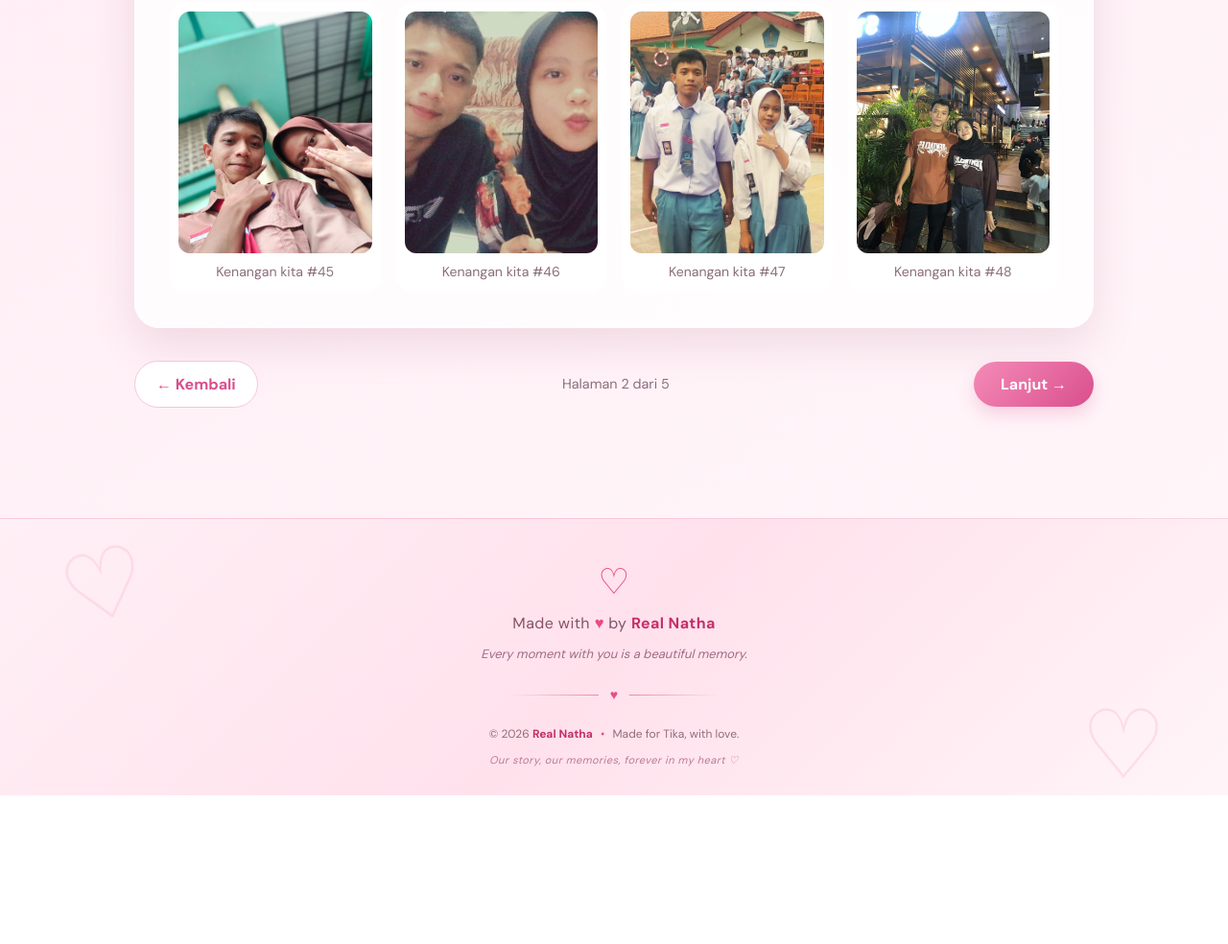
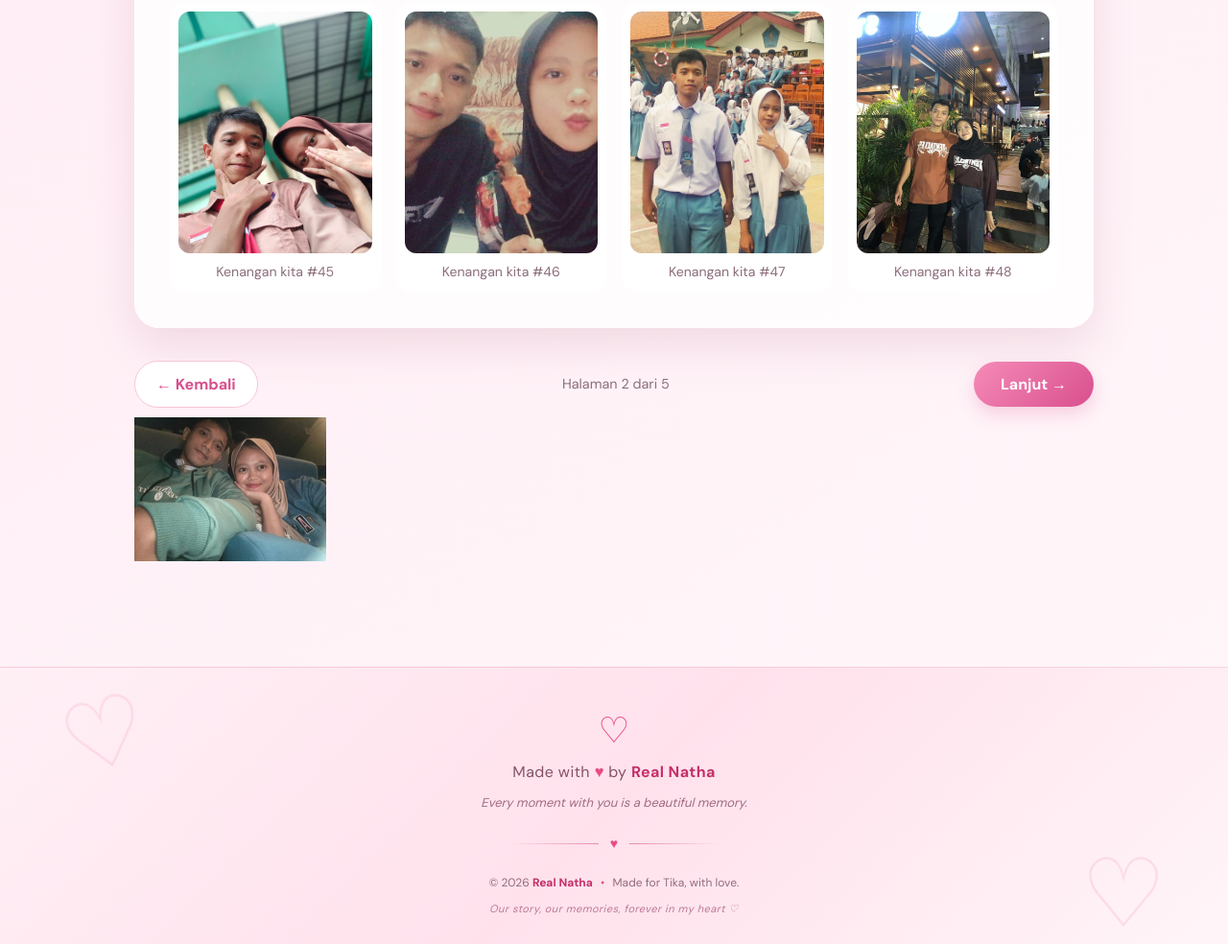
Before and after one commit to Realnatha/Anniversary-1st, a plain HTML site: page galeri.html in a window 1280 px wide. Shown: the part 4300-5284 px from the top of the page at 96% size. Before the commit the page ends 5129 px from the top, so only its background shows below. Drawn offline with nearby package versions, Linux system fonts and the light colour scheme.

Commit message:
Update galeri.html

```diff
--- a/galeri.html
+++ b/galeri.html
@@ -67,6 +67,10 @@
         ><span class="page-indicator">Halaman 2 dari 5</span
         ><a class="btn" href="surat.html">Lanjut →</a>
       </nav>
+<img src="images/foto%20(1).jpeg"
+     alt="Tes foto"
+     style="width: 200px;">
+
     </main>
 
     <footer class="anniversary-footer">
```
